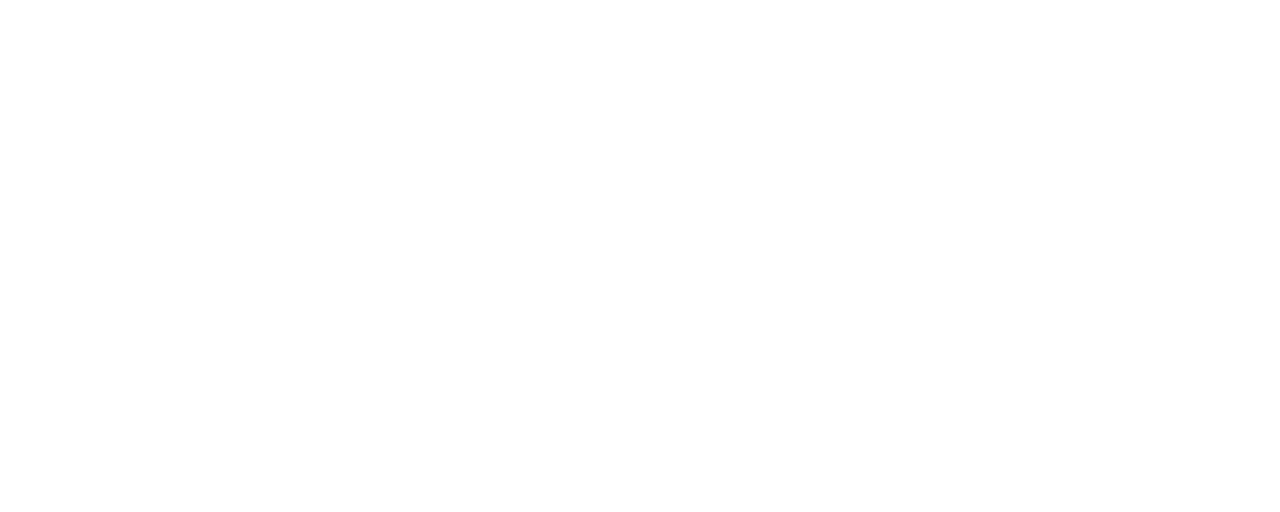
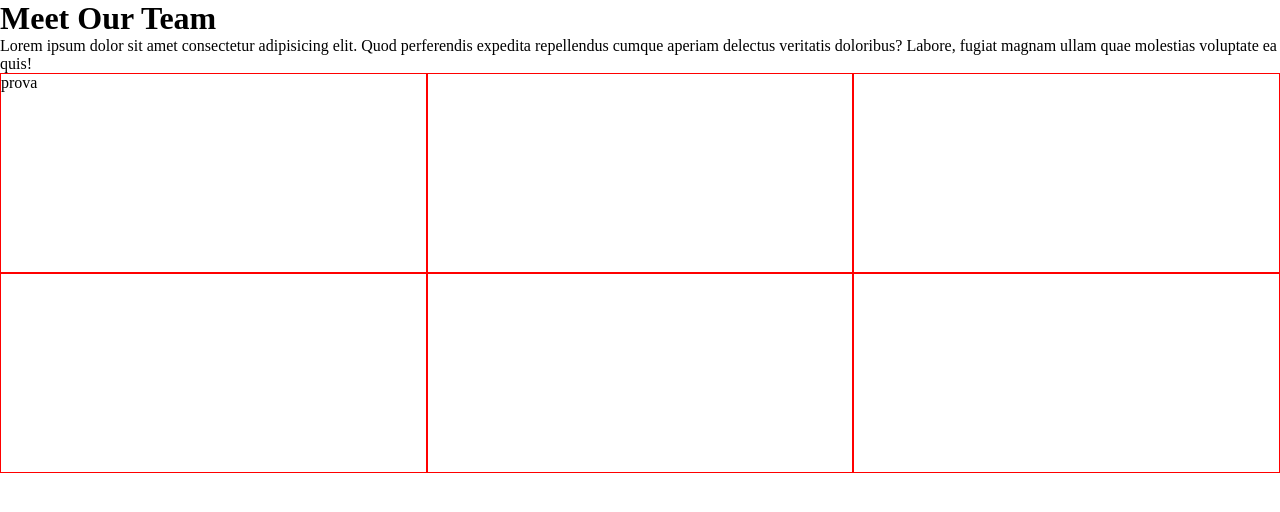
Before and after one commit to IreneChicca/html-css-float-cards, a plain HTML site: page index.html in a window 1280 px wide. Drawn offline with Linux system fonts and the light colour scheme.

Commit message:
Structure

```diff
--- a/css/style.css
+++ b/css/style.css
@@ -1,3 +1,28 @@
-h1 {
-    color: red;
+* {
+    box-sizing: border-box;
+    margin: 0;
+    padding: 0;
+
 }
+
+
+.container {
+    max-width: 1400px;
+    margin: 0 auto;
+}
+
+
+.clearfix::after {
+    content: "";
+    display: block;
+    clear: both;
+
+}
+
+
+.col {
+    border: 1px solid red;
+    width: calc(100%/3);
+    float: left;
+    height: 200px;
+}
--- a/index.html
+++ b/index.html
@@ -9,10 +9,41 @@
 </head>
 
 <body>
+    <main class="container">
+        <h1>Meet Our Team</h1>
+        <p>Lorem ipsum dolor sit amet consectetur adipisicing elit. Quod perferendis expedita repellendus cumque aperiam
+            delectus veritatis doloribus? Labore, fugiat magnam ullam quae molestias voluptate ea quis! </p>
+
+        <div class="row ">
+            <div class="col">
+                <p>prova</p>
+
+            </div>
+            <div class="col">
+
+
+            </div>
+            <div class="col">
+
+
+            </div>
+            <div class="col">
+
+
+            </div>
+            <div class="col">
+
+
+            </div>
+            <div class="col">
+
+
+            </div>
+        </div>
 
 
 
-
+    </main>
 </body>
 
 </html>
```
